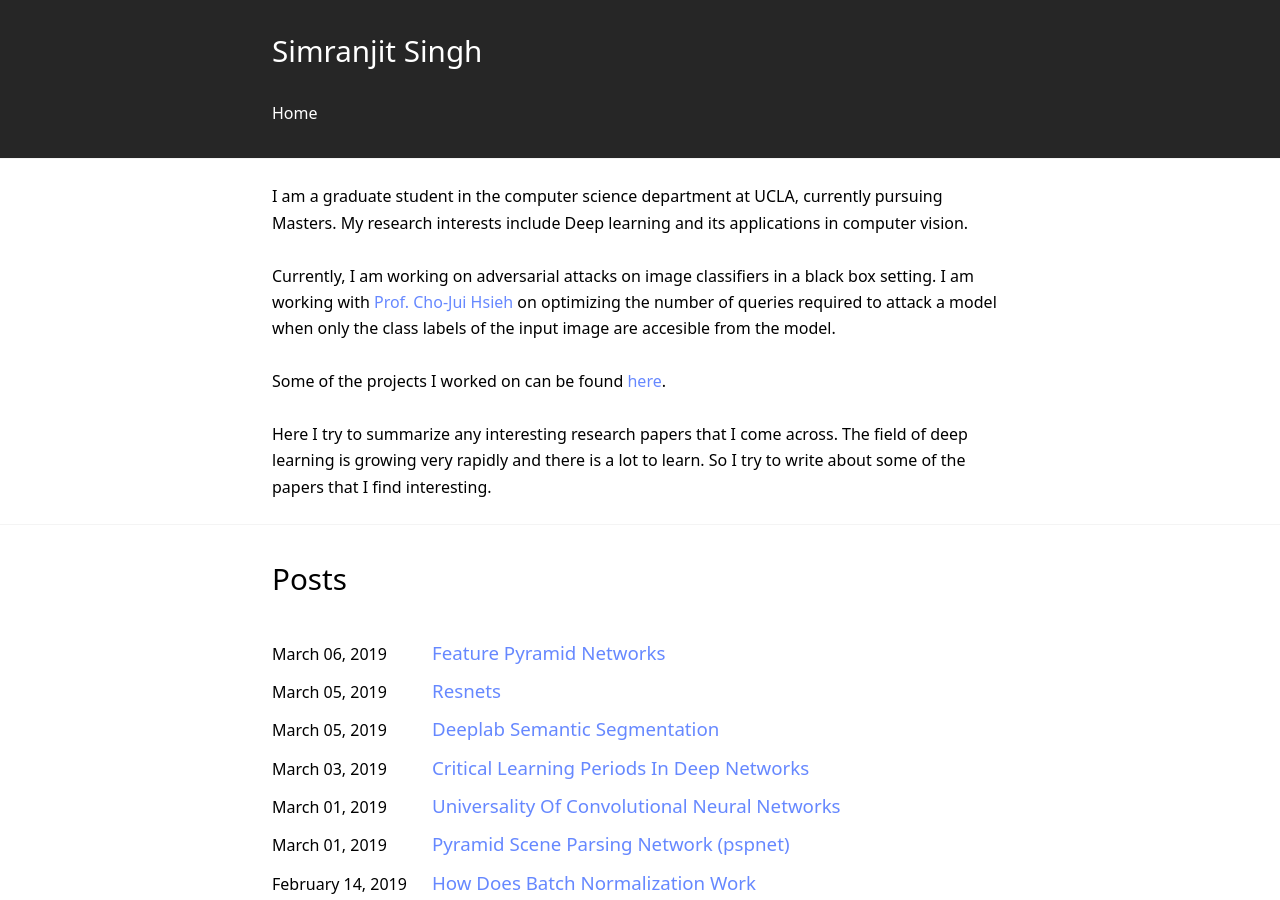
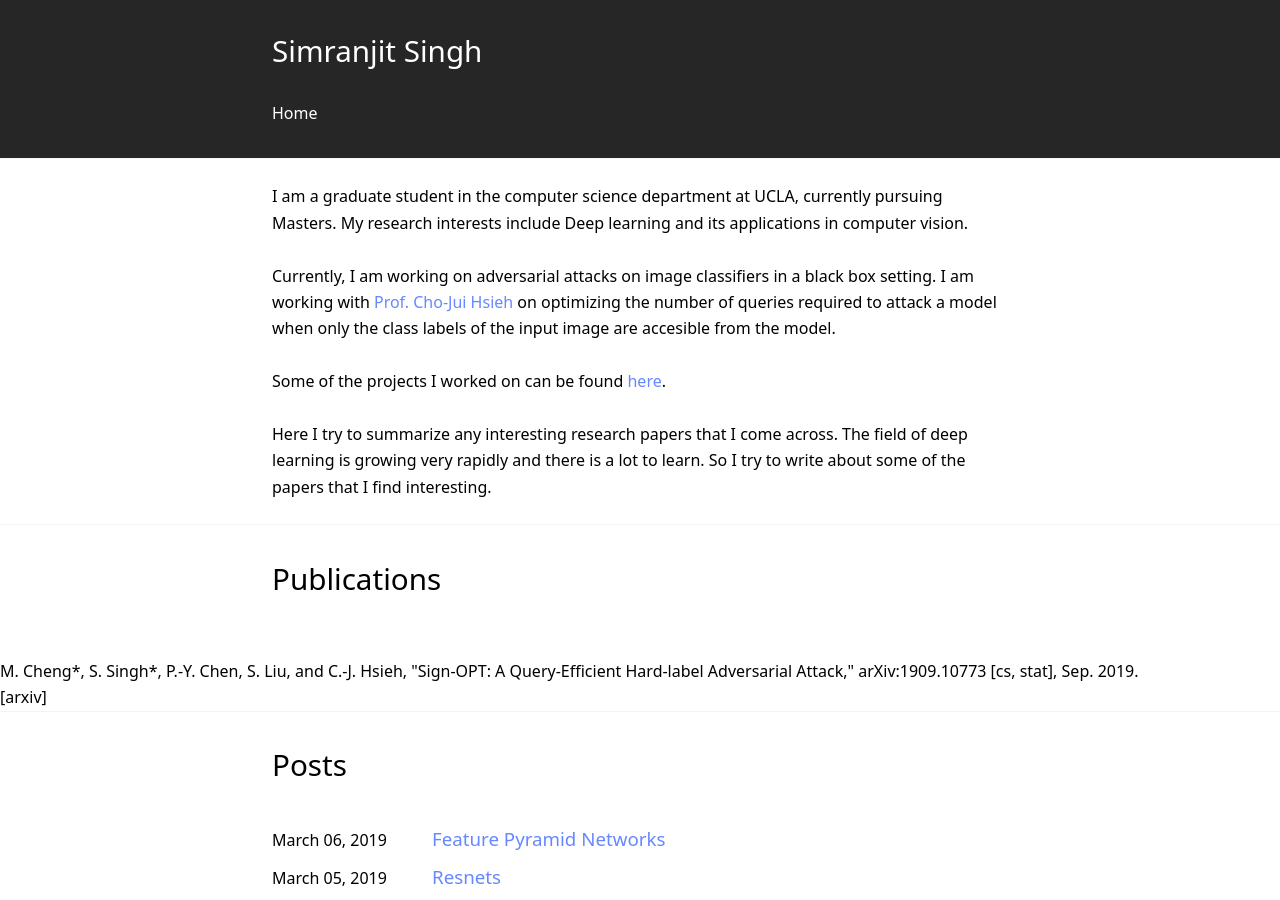
Before and after one commit to simranjsingh/simranjsingh.github.io, a Jekyll site: the page built from index.html, in a window 1280 px wide and 900 px high. Built offline with Jekyll 4.4.1, drawn with Linux system fonts in a browser that asks for light colours; the list of posts is cut into pages by our own code.

Commit message:
Publications

```diff
--- a/_layouts/blog.html
+++ b/_layouts/blog.html
@@ -10,7 +10,11 @@ Some of the projects I worked on can be found <a href="https://github.com/simran
 
 Here I try to summarize any interesting research papers that I come across. The field of deep learning is growing very rapidly and there is a lot to learn. So I try to write about some of the papers that I find interesting.
 </article>
+<article class="archive">
+<header><h1>Publications</h1></header>
+</article>
 
+M. Cheng*, S. Singh*, P.-Y. Chen, S. Liu, and C.-J. Hsieh, "Sign-OPT: A Query-Efficient Hard-label Adversarial Attack," arXiv:1909.10773 [cs, stat], Sep. 2019. <a target="_blank" href="https://arxiv.org/abs/1909.10773">[arxiv]</a>
 <article class="archive">
   {{ content }}
   <header><h1>Posts</h1></header>
--- a/_layouts/home.html
+++ b/_layouts/home.html
@@ -4,10 +4,12 @@ layout: default
 <article>
 I am a graduate student in the computer science department at UCLA, currently pursuing Masters. My research interests are Deep learning and its applications to computer vision. Currently I am working on adversarial attacks on image classifiers in a black box setting. I am working Prof. Cho-Jui Hsieh on optimizing the number of queries required to attack a model when only the class labels of input image are accesible from the model. <br/> <br/>
 
-I try to summarize any interesting papers that I come across <a href="archive">here</a>.</br></br>
+I try to summarize any interesting papers that I come across <a target="_blank" href="archive">here</a>.</br></br>
 
-Some of the projects I worked on can be found <a href="https://github.com/simranjit2112/deeplearning">here</a>.
+Some of the projects I worked on can be found <a target="_blank" href="https://github.com/simranjit2112/deeplearning">here</a>.
 
+<header><h1>Publications</h1></header>
+M. Cheng*, S. Singh*, P.-Y. Chen, S. Liu, and C.-J. Hsieh, "Sign-OPT: A Query-Efficient Hard-label Adversarial Attack," arXiv:1909.10773 [cs, stat], Sep. 2019. <a target="_blank" href="https://arxiv.org/abs/1909.10773">[arxiv]</a>
 </article>
 <!-- {% if site.show_excerpts and page.name == "index.html" %}
 {% for page in paginator.posts %}
```
